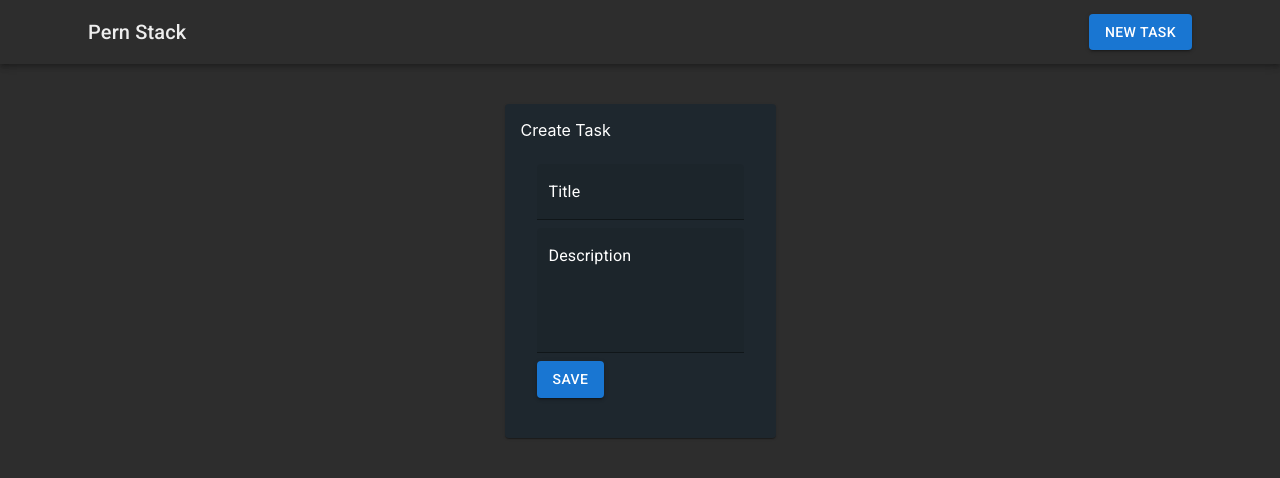
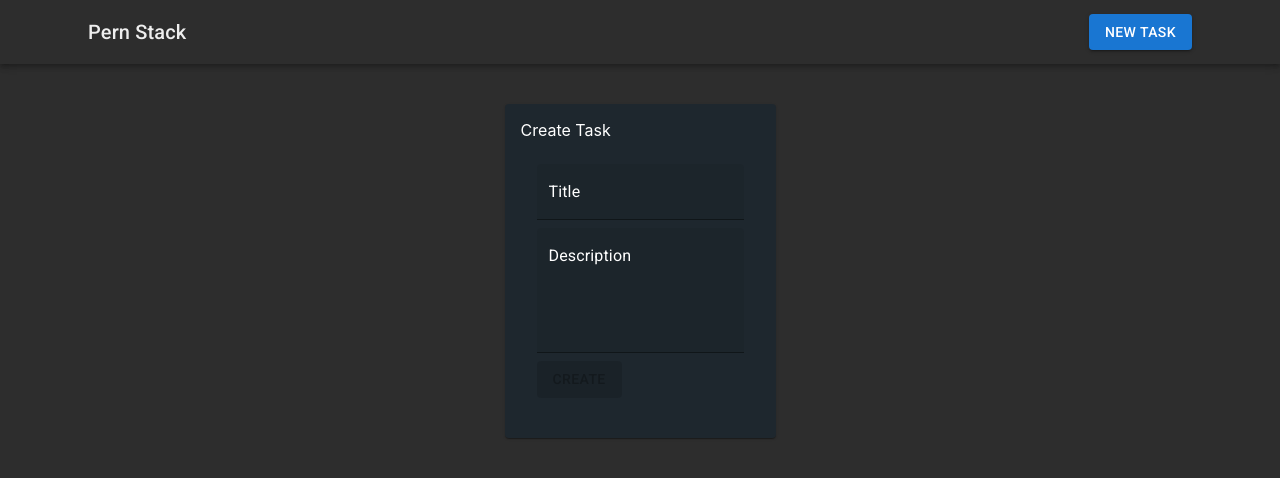
Before and after one commit to MIGUELANGELCIPRIANO/PERN-STACK-CRUD, a React (Create React App) app in the folder client/: page /task/new in a window 1280 px wide. Shown: the top 478 px of the page. Built offline with nearby package versions, Linux system fonts and the light colour scheme.

Commit message:
ADD Post Task UI

```diff
--- a/client/src/components/TaskForm.js
+++ b/client/src/components/TaskForm.js
@@ -2,11 +2,13 @@
 	Button,
 	Card,
 	CardContent,
+	CircularProgress,
 	Grid,
 	TextField,
 	Typography,
 } from '@mui/material'
 import { useState } from 'react'
+import { useNavigate } from 'react-router-dom'
 
 export default function TaskForm() {
 	const [task, setTask] = useState({
@@ -14,9 +16,24 @@
 		description: '',
 	})
 
-	const handleSubmit = (event) => {
+	const [loading, setLoading] = useState(false)
+
+	const navigate = useNavigate()
+
+	const handleSubmit = async (event) => {
 		event.preventDefault()
-		console.log(task)
+
+		setLoading(true)
+
+		const res = await fetch('http://localhost:4000/tasks', {
+			method: 'POST',
+			body: JSON.stringify(task),
+			headers: { 'Content-Type': 'application/json' },
+		})
+		console.log(res)
+
+		setLoading(false)
+		navigate('/')
 	}
 
 	const handleChange = (event) =>
@@ -68,8 +85,17 @@
 								inputProps={{ style: { color: 'white' } }}
 								InputLabelProps={{ style: { color: 'white' } }}
 							/>
-							<Button variant='contained' color='primary' type='submit'>
-								Save
+							<Button
+								variant='contained'
+								color='primary'
+								type='submit'
+								disabled={!task.title || !task.description}
+							>
+								{loading ? (
+									<CircularProgress color='inherit' size={24} />
+								) : (
+									'Create'
+								)}
 							</Button>
 						</form>
 					</CardContent>
```
